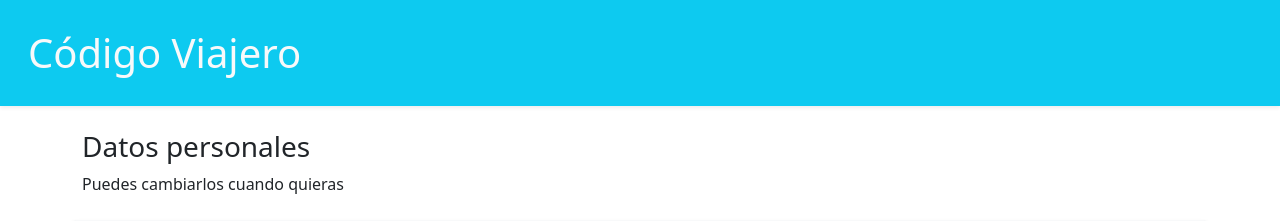
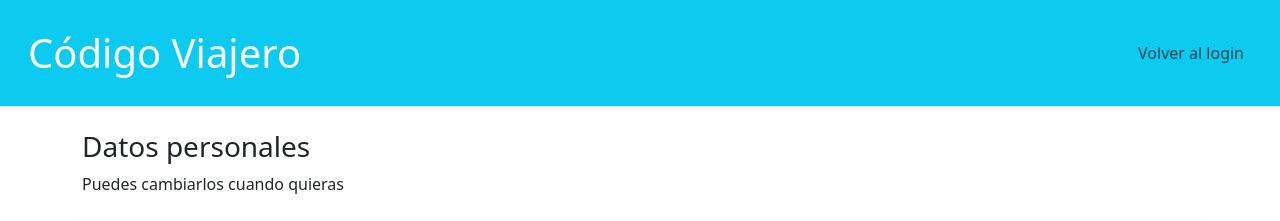
Before and after one commit to gisela-zajic/ids-codigo-viajero, a Flask app: template templates/dashboard/dashboard.html in a window 1280 px wide. Shown: the top 221 px of the page. Run offline with Flask 3, Linux system fonts and the light colour scheme; the template is opened without the code that fills it: most values are stand-ins (such as "Sample title", 1, 10 or a date in 2020).

Commit message:
Using flask to link frontend with backend
- Working on delete account method from frontend

```diff
--- a/frontend/handler/login.py
+++ b/frontend/handler/login.py
@@ -65,8 +65,7 @@ def login():
 
 @auth_front.route('/delete', methods=['POST'])
 def delete_user():
-    if request.form.get('_method') == 'DELETE':
-        user_id = request.form.get('id')
+    user_id = request.form.get('id')
 
     if user_id:
         try:
--- a/templates/dashboard/dashboard.html
+++ b/templates/dashboard/dashboard.html
@@ -15,6 +15,14 @@
             <button class="navbar-toggler" type="button" data-bs-toggle="collapse" data-bs-target="#navbarSupportedContent" aria-controls="navbarSupportedContent" aria-expanded="false" aria-label="Toggle navigation">
                 <span class="navbar-toggler-icon"></span>
             </button>
+            <!-- Empezando a pensar menu hamburguesa -->
+            <div class="collapse navbar-collapse" id="navbarSupportedContent">
+                <ul class="navbar-nav ms-auto">
+                    <li class="nav-item">
+                        <a class="nav-link" href="/dashboard">Volver al login</a>
+                    </li>
+                </ul>
+            </div>
         </div>
     </nav>
 </header>
@@ -41,13 +49,15 @@
                     <input type="hidden" name="id" value="{{ user_id }}">
                     <div class="d-flex justify-content-between">
                         <button type="submit" class="btn btn-warning">Guardar cambios</button>
-                        <form action="{{ url_for('main.auth_front.delete_user') }}" method="post" style="display: inline;">
-                            <input type="hidden" name="_method" value="DELETE">
-                            <input type="hidden" name="id" value="{{ user_id }}">
-                            <button type="submit" class="btn btn-danger">Eliminar cuenta</button>
-                        </form>
+                        <a href="{{ url_for('main.auth_front.delete_user') }}" class="btn btn-danger">Eliminar cuenta</a>
+                        <!-- <button onclick="delete_user()" class="btn btn-danger">Eliminar cuenta</button> -->
                     </div>
                 </form>
+                    <!-- <form method="POST" action="{{ url_for('main.auth_front.delete_user') }}" onsubmit="return confirm('¿Estás seguro de que deseas eliminar tu cuenta?');">
+                        <input type="hidden" name="id" value="{{ user_id }}">
+                        <input type="hidden" name="_method" value="DELETE">
+                        <button type="submit" class="btn btn-danger">Eliminar cuenta</button>
+                    </form>-->
             </div>
         </div>
     </div>
```
